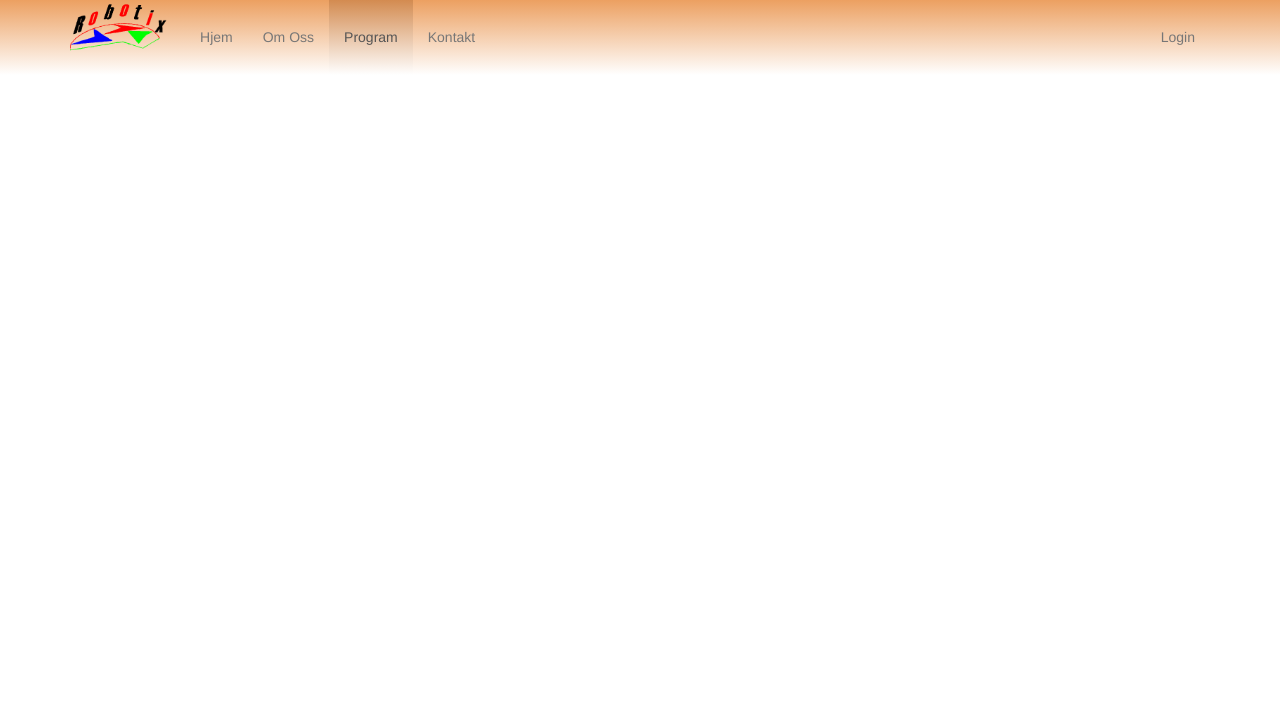
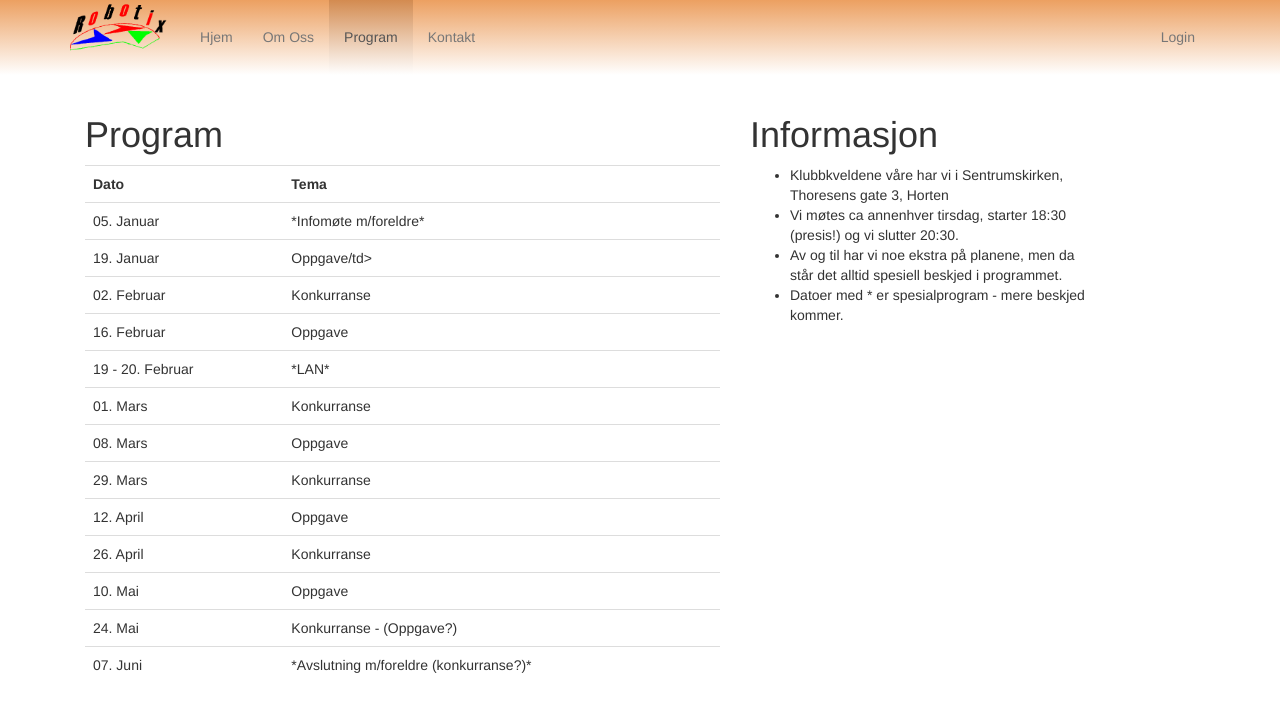
Before and after one commit to Robotix-Horten/Robotix-Website, a PHP site: page /program.php in a window 1280 px wide. Shown: the top 712 px of the page. Run offline with PHP 8.4, Linux system fonts and the light colour scheme; some libraries are stand-ins or nearby versions.

Commit message:
Closes #2

```diff
--- a/program.php
+++ b/program.php
@@ -4,9 +4,76 @@
 ?>
 
 <div class="container" id="content">
-	<div id="news" class="col-md-7">
-
+	<div id="table" class="col-md-7">
+		<h1>Program</h1>
+		<table class="table">
+			<tbody><tr>
+				<th>Dato</th>
+				<th>Tema</th>
+			</tr>
+			<tr>
+				<td>05. Januar</td>
+				<td>*Infomøte m/foreldre*</td>
+			</tr>
+			<tr>
+				<td>19. Januar</td>
+				<td>Oppgave/td&gt;
+			</td></tr>
+			<tr>
+				<td>02. Februar</td>
+				<td>Konkurranse</td>
+			</tr>
+			<tr>
+				<td>16. Februar</td>
+				<td>Oppgave</td>
+			</tr>
+			<tr>
+				<td>19 - 20. Februar</td>
+				<td>*LAN*</td>
+			</tr>
+			<tr>
+				<td>01. Mars</td>
+				<td>Konkurranse</td>
+			</tr>
+			<tr>
+				<td>08. Mars</td>
+				<td>Oppgave</td>
+			</tr>
+			<tr>
+				<td>29. Mars</td>
+				<td>Konkurranse</td>
+			</tr>
+			<tr>
+				<td>12. April</td>
+				<td>Oppgave</td>
+			</tr>
+			<tr>
+				<td>26. April</td>
+				<td>Konkurranse</td>
+			</tr>
+			<tr>
+				<td>10. Mai</td>
+				<td>Oppgave</td>
+			</tr>
+			<tr>
+				<td>24. Mai</td>
+				<td>Konkurranse - (Oppgave?)</td>
+			</tr>
+			<tr>
+				<td>07. Juni</td>
+				<td>*Avslutning m/foreldre (konkurranse?)*</td>
+			</tr></tbody>
+		</table>
 	</div>
 
-	<div id="showcase" class="col-md-4"></div>
+	<div id="showcase" class="col-md-4">
+		<h1>Informasjon</h1>
+		<ul>
+			<li>Klubbkveldene våre har vi i Sentrumskirken, Thoresens gate 3, Horten</li>
+			<li>Vi møtes ca annenhver tirsdag, starter 18:30 (presis!) og vi slutter 20:30.</li>
+			<li>Av og til har vi noe ekstra på planene, men da står det alltid spesiell beskjed i programmet.</li>
+			<li>Datoer med * er spesialprogram - mere beskjed kommer.</li>
+
+		</ul>
+	</div>
 </div>
```
